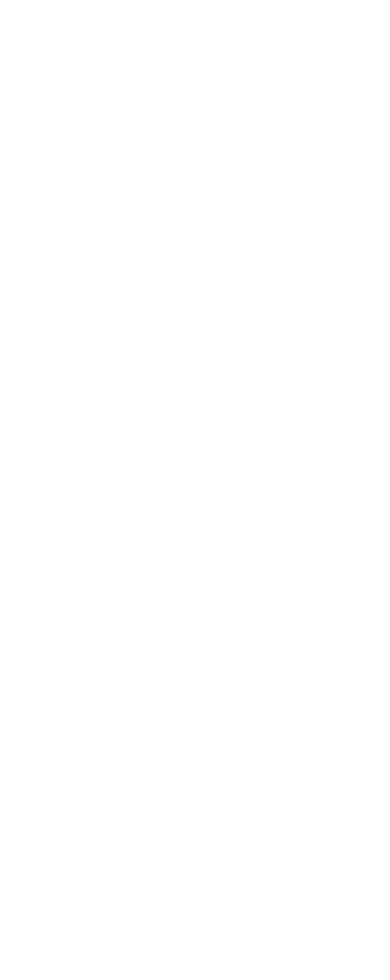
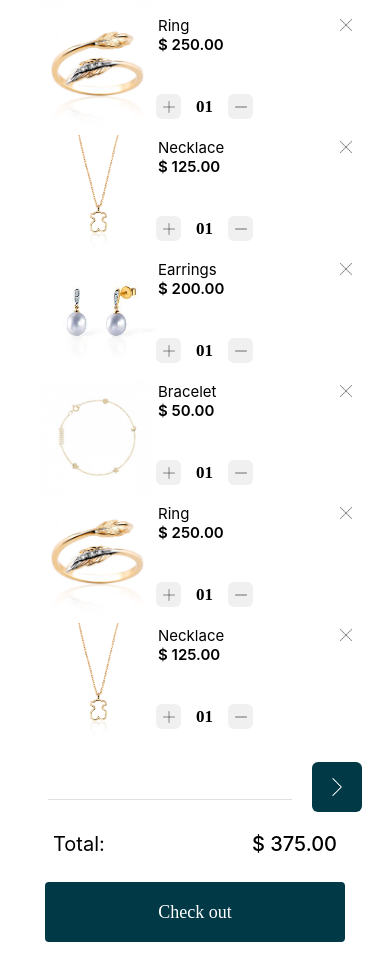
Before and after one commit to daria1703/Swan, a React Native app in the folder Swan_Client/: screen /Cart in a window 390 px wide. Shown: the part 660-1640 px from the top of the page. Before the commit the page ends 844 px from the top, so only its background shows below. Built offline with nearby package versions, Linux system fonts and the light colour scheme.

Commit message:
Ekran Cart

```diff
--- a/Swan_Client/Screens/Cart.js
+++ b/Swan_Client/Screens/Cart.js
@@ -5,11 +5,19 @@
 
 export default function Cart({ navigation }) {
 
-    const [choice, setChoice] = useState([
-        { name: 'Bracelet', id: '1', price: '$ 50.00', image: require('../assets/img/star.png') },
-        { name: 'Rings', id: '2', price: '$ 250.00', image: require('../assets/img/ring.png') },
-        { name: 'Necklaces', id: '3', price: '$ 125.00', image: require('../assets/img/necklace.png') },
-        { name: 'Earrings', id: '4', price: '$ 200.00', image: require('../assets/img/earring.png') },
+    const [product, setProduct] = useState([
+        { name: 'Bracelet', id: '1', price: '$ 50.00', image: require('../assets/img/b1.jpg') },
+        { name: 'Ring', id: '2', price: '$ 250.00', image: require('../assets/img/r1.jpg') },
+        { name: 'Necklace', id: '3', price: '$ 125.00', image: require('../assets/img/n1.jpg') },
+        { name: 'Earrings', id: '4', price: '$ 200.00', image: require('../assets/img/e1.jpg') },
+        { name: 'Bracelet', id: '5', price: '$ 50.00', image: require('../assets/img/b1.jpg') },
+        { name: 'Ring', id: '6', price: '$ 250.00', image: require('../assets/img/r1.jpg') },
+        { name: 'Necklace', id: '7', price: '$ 125.00', image: require('../assets/img/n1.jpg') },
+        { name: 'Earrings', id: '8', price: '$ 200.00', image: require('../assets/img/e1.jpg') },
+        { name: 'Bracelet', id: '9', price: '$ 50.00', image: require('../assets/img/b1.jpg') },
+        { name: 'Ring', id: '28', price: '$ 250.00', image: require('../assets/img/r1.jpg') },
+        { name: 'Necklace', id: '90', price: '$ 125.00', image: require('../assets/img/n1.jpg') },
+
     ]);
 
     return (
@@ -22,19 +30,23 @@
             </View>
             <SafeAreaView>
                 <ScrollView style={styles.list}>
-
+                    <FlatList
+                        style={styles.list}
+                        keyExtractor={(item) => item.id}
+                        data={product}
+                        renderItem={({ item }) => (
                             <View style={styles.cardContainer}>
                                 <View style={styles.card}>
                                     <TouchableOpacity style={styles.imgBox} onPress={() => navigation.navigate('Product')}>
                                         <Image
                                             style={styles.img}
-                                    source={require('../assets/img/b1.jpg')}
+                                            source={item.image}
                                         />
                                     </TouchableOpacity>
 
                                     <View style={styles.cardTextContainer}>
-                                <Text style={styles.cardTextTitle}>Bracelet</Text>
-                                <Text style={styles.cardTextPrice}>$ 50.00</Text>
+                                        <Text style={styles.cardTextTitle}>{item.name}</Text>
+                                        <Text style={styles.cardTextPrice}>{item.price}</Text>
                                         <View style={styles.counter}>
                                             <TouchableOpacity style={styles.iconBox2}>
                                                 <Image
@@ -42,7 +54,7 @@
                                                     source={require('../assets/img/add.png')}
                                                 />
                                             </TouchableOpacity>
-                                    <Text style={styles.textCounter}>0.1</Text>
+                                            <Text style={styles.textCounter}>01</Text>
                                             <TouchableOpacity style={styles.iconBox2}>
                                                 <Image
                                                     style={styles.icon2}
@@ -61,8 +73,42 @@
                                     </View>
                                 </View>
                             </View>
+                        )}
+                    />
+                    <View style={styles.rowContainer}>
+                        <View style={styles.inputContainer}>
+                            <TextInput style={styles.input} />
+                        </View>
+                        <TouchableOpacity style={styles.iconBox4}>
+                            <Image
+                                style={styles.icon4}
+                                source={require('../assets/img/right-arrow.png')}
+                            />
+                        </TouchableOpacity>
+                    </View>
+
+                    <View style={styles.rowContainer}>
+                        <View style={styles.totalContainer}>
+                            <Text style={styles.total}>
+                                Total:
+                            </Text>
+                            <Text style={styles.price}>
+                                $ 375.00
+                            </Text>
+                        </View>
+                    </View>
+
+                    <View style={styles.btnContainer}>
+                    <TouchableOpacity style={styles.btn}>
+                        <Text style={styles.btntext}>Check out</Text>
+                    </TouchableOpacity>
+                    </View>
+
+                    <View style={styles.saveContainer}>
+                    </View>
                 </ScrollView>
             </SafeAreaView>
+
         </View>
     )
 }
@@ -70,7 +116,6 @@
 const styles = StyleSheet.create({
     body: {
         flex: 1,
-
         width: '100%',
         height: '100%',
         backgroundColor: '#ffffff'
@@ -114,9 +159,8 @@
         flexDirection: 'column',
     },
     productCard: {
-        width: '334',
-        height: '100',
-
+        width: 334,
+        height: 100,
     },
 
     counter: {
@@ -158,7 +202,6 @@
     card: {
         height: 120,
         width: 334,
-        // backgroundColor: 'green',
         flexDirection: 'row',
         shadowColor: '#8A959E',
         elevation: 0.5,
@@ -171,6 +214,8 @@
     cardContainer: {
         alignItems: 'center',
         justifyContent: 'center',
+        marginTop: 2,
+        height: 120,
     },
     counter: {
         // backgroundColor: 'green',
@@ -202,19 +247,19 @@
         marginLeft: 15,
         marginRight: 15
     },
-    cardTextTitle:{
+    cardTextTitle: {
         marginTop: 4,
         marginLeft: 2,
         color: '#000000',
         fontSize: 15,
     },
-    cardTextPrice:{
+    cardTextPrice: {
         fontSize: 15,
         marginLeft: 2,
         fontWeight: '600',
         color: '#000000',
     },
-    buttonCrossContainer:{
+    buttonCrossContainer: {
         height: '100%',
         width: '100%',
         marginLeft: 80,
@@ -231,4 +276,79 @@
         alignItems: 'center',
         justifyContent: 'center'
     },
+    inputContainer: {
+        elevation: 0.5,
+        shadowColor: '#8A959E',
+        height: 50,
+        width: 284,
+
+    },
+    input: {
+        borderBottomWidth: 1,
+        borderBottomColor: '#E0E0E0',
+        margin: 20,
+        color: '#000000',
+    },
+    saveContainer: {
+        height: 60,
+        backgroundColor: '#ffffff',
+    },
+    rowContainer: {
+        marginTop: 20,
+        justifyContent: 'center',
+        alignItems: 'center',
+        flexDirection: 'row',
+    },
+    iconBox4: {
+        width: 50,
+        height: 50,
+        backgroundColor: '#013946',
+        borderRadius: 6,
+        display: 'flex',
+        alignItems: 'center',
+        justifyContent: 'center'
+    },
+    icon4: {
+        width: 18,
+        height: 18,
+        tintColor: '#ffffff'
+    },
+    totalContainer: {
+        height: 50,
+        width: 284,
+        flexDirection: 'row',
+        justifyContent: 'space-between'
+    },
+    total: {
+        fontSize: 20,
+        color: '#000000',
+    },
+    price: {
+        fontSize: 20,
+        color: '#000000',
+        fontWeight: '500'
+    },
+    btn: {
+        height: 60,
+        width: 300,
+        backgroundColor: '#013946',
+        display:'flex',
+        alignItems: 'center',
+        justifyContent: 'center',
+        borderRadius: 4,
+        // position: 'absolute',
+
+    },
+
+    btntext: {
+        color: '#ffffff',
+        fontFamily: 'NunitoSans-Regular',
+        fontSize: 18,
+    },
+    btnContainer:{
+        isplay:'flex',
+        alignItems: 'center',
+        justifyContent: 'center',
+        marginBottom: 20
+    },
 });
```
Also changed, not shown: Swan_Client/assets/img/right-arrow.png (added). Lines whose indentation alone changed are shown as unchanged.
